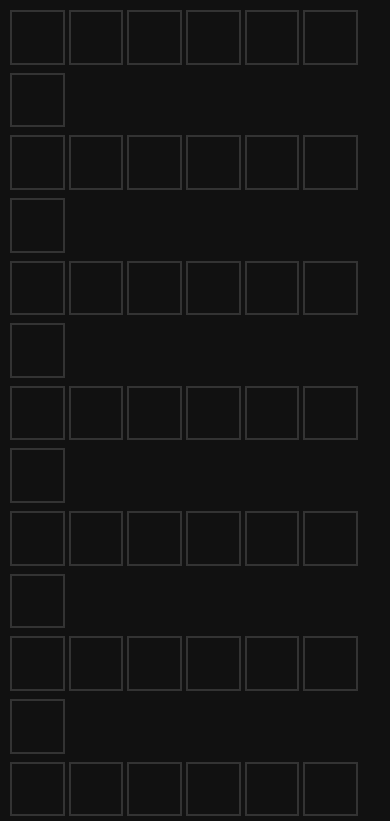
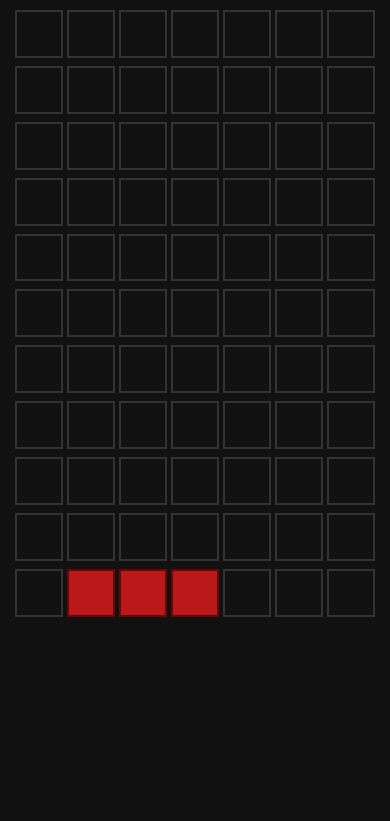
Before and after one commit to followthedopamine/stacker-game-js, a plain HTML site: page index.html in a window 390 px wide. Shown: the top 821 px of the page. Drawn offline with Linux system fonts and the light colour scheme.

Commit message:
Modified block size to make it fit better on mobile devices

```diff
--- a/style.css
+++ b/style.css
@@ -25,8 +25,8 @@ body {
 .col {
   display: inline-block;
   margin: 2px;
-  width: 6vh;
-  height: 6vh;
+  width: 5.2vh;
+  height: 5.2vh;
   border: 2px solid #333;
 }
 
```
